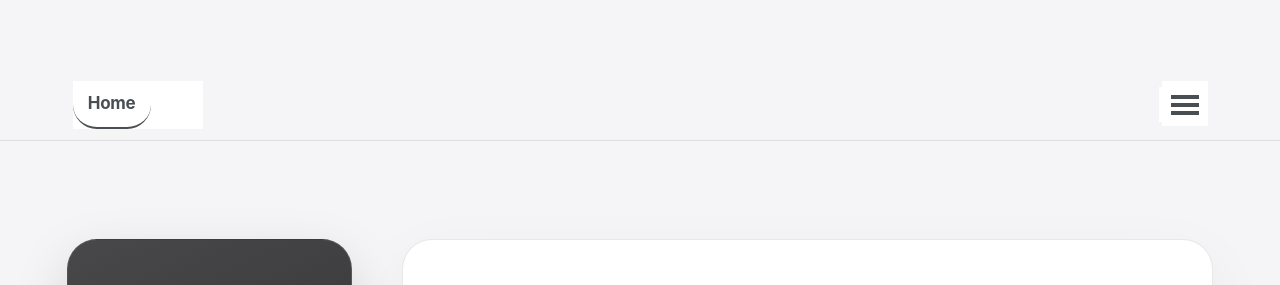
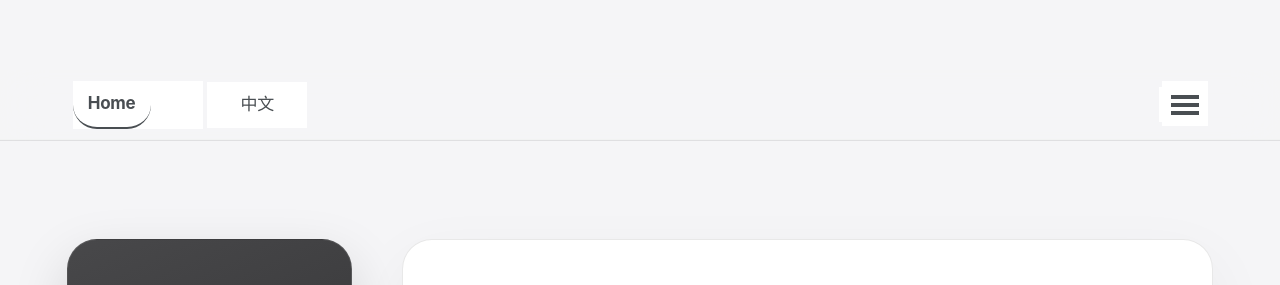
Before and after one commit to HaoxiangLuo/HaoxiangLuo.github.io, a Jekyll site: the page built from _pages/about.md, in a window 1280 px wide. Shown: the top 285 px of the page. Built offline with Jekyll 4.4.1, drawn with Linux system fonts in a browser that asks for light colours; a style sheet for code colours, icons or effects is not loaded.

Commit message:
Add centered navigation and language switcher

```diff
--- a/_includes/masthead.html
+++ b/_includes/masthead.html
@@ -5,10 +5,15 @@
       <nav id="site-nav" class="greedy-nav">
         <button><span class="navicon"></span></button>
         <ul class="visible-links">
-          <li class="masthead__menu-item masthead__menu-item--lg persist {% if page.url == '/' or page.url == '/index.html' %}selected{% endif %}">
-            <a href="{{ base_path }}/">Home</a>
+          <li class="masthead__menu-item masthead__menu-item--lg persist {% if page.url == '/' or page.url == '/index.html' or page.url == '/zh/' %}selected{% endif %}">
+            <a href="{{ base_path }}{% if page.lang == 'zh' %}/zh/{% else %}/{% endif %}">{% if page.lang == 'zh' %}首页{% else %}Home{% endif %}</a>
           </li>
-          {% for link in site.data.navigation.main %}
+          {% if page.lang == 'zh' %}
+            {% assign navigation_links = site.data.navigation.main_zh %}
+          {% else %}
+            {% assign navigation_links = site.data.navigation.main %}
+          {% endif %}
+          {% for link in navigation_links %}
             {% if link.url contains 'http' %}
               {% assign domain = '' %}
             {% else %}
@@ -18,6 +23,9 @@
               <a href="{{ domain }}{{ link.url }}">{{ link.title }}</a>
             </li>
           {% endfor %}
+          <li class="masthead__menu-item persist language-toggle">
+            <a href="{{ base_path }}{{ page.translation_url | default: '/zh/' }}" lang="{% if page.lang == 'zh' %}en{% else %}zh-CN{% endif %}" aria-label="{% if page.lang == 'zh' %}Switch to English{% else %}切换至中文{% endif %}">{% if page.lang == 'zh' %}EN{% else %}中文{% endif %}</a>
+          </li>
           <li id="theme-toggle" class="masthead__menu-item persist tail">
             <a role="button" aria-labelledby="theme-icon"><i id="theme-icon" class="fa-solid fa-sun" aria-hidden="true" title="toggle theme"></i></a>
           </li>
```
